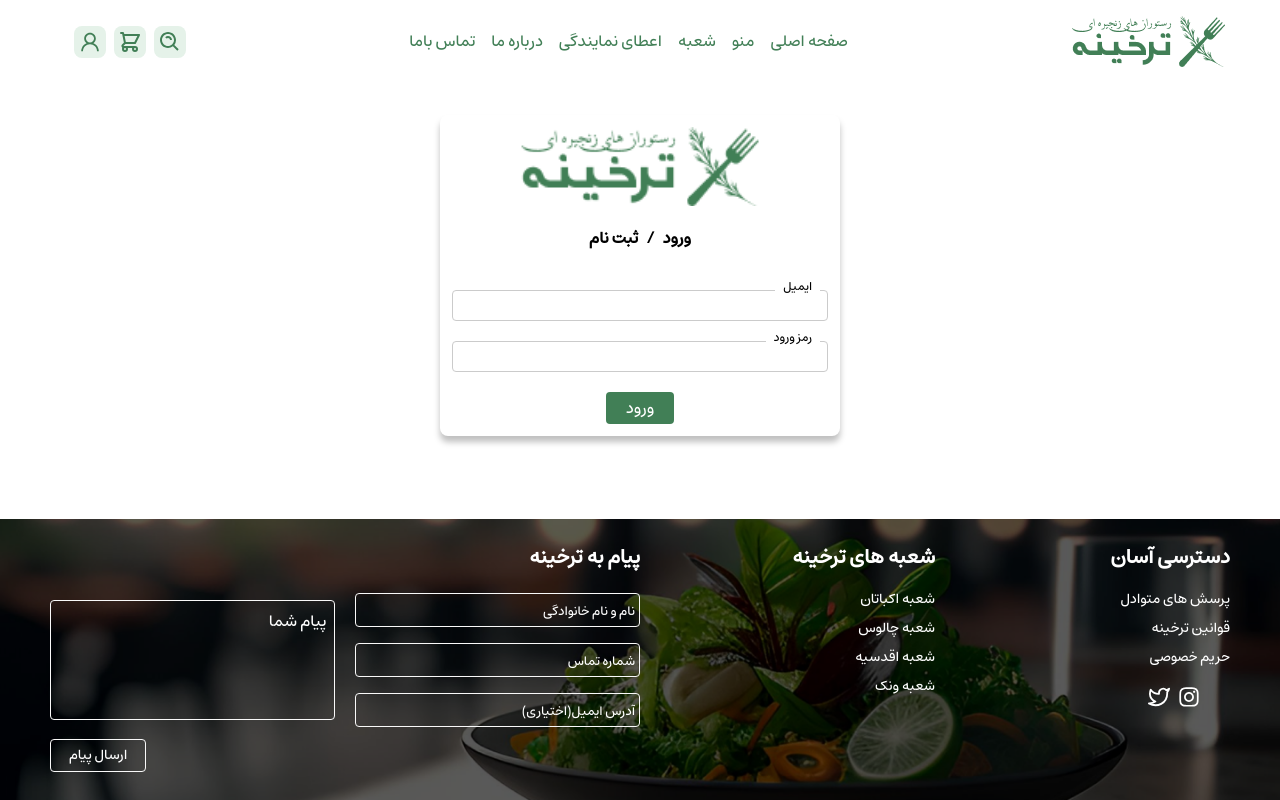
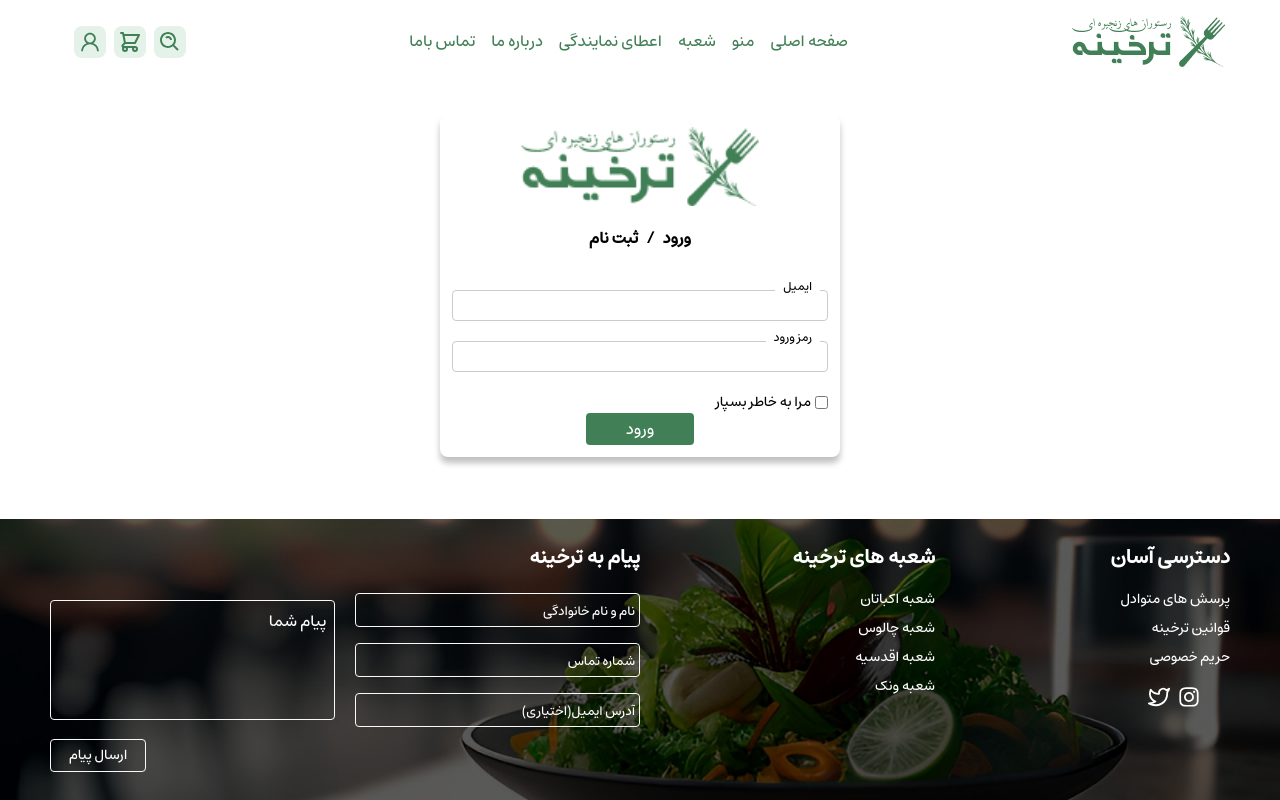
Before and after one commit to Reza0101/order-food, a Next.js app: page /login in a window 1280 px wide. Built offline with nearby package versions, Linux system fonts and the light colour scheme; some icons are missing.

Commit message:
add remember user chekbox

```diff
--- a/pages/login.tsx
+++ b/pages/login.tsx
@@ -8,6 +8,8 @@ import { AxiosError } from "axios";
 import { useRouter } from "next/router";
 import { useDispatch } from "react-redux";
 import { loginUser } from "@/Redux/store/user";
+import { useState } from "react";
+import { decodeJWT } from "@/hooks/decode_jwt";
 
 // Type for inputs form
 type IFormInput = {
@@ -17,13 +19,13 @@ type IFormInput = {
 };
 
 const login = () => {
-
-  const dispatch = useDispatch()
+  const dispatch = useDispatch();
+  const [rememberUser, setRememberUser] = useState(false);
 
   const deleteInputValue = () => {
-    email.deleteValue()
-    pwd.deleteValue()
-  }
+    email.deleteValue();
+    pwd.deleteValue();
+  };
   const { push } = useRouter();
   const {
     register,
@@ -43,14 +45,18 @@ const login = () => {
         pwd: pwd.value,
       });
 
-      const accessToken = JSON.parse(responseLogin.request.response).accessToken
-
+      const accessToken = JSON.parse(
+        responseLogin.request.response
+      ).accessToken;
 
       if (responseLogin.status === 200) {
+        localStorage.setItem("rememberFood", JSON.stringify(rememberUser));
         useToast("لاگین با موفقیت انجام شد.", "success");
-        dispatch(loginUser({email: email.value, password: pwd.value, accessToken}))
-        deleteInputValue()
-
+        const {email, role } = decodeJWT(accessToken)
+        dispatch(
+          loginUser({ email, role, accessToken, authState: true })
+        );
+        deleteInputValue();
       }
 
       setTimeout(() => {
@@ -60,7 +66,7 @@ const login = () => {
       if (err instanceof AxiosError) {
         if (err.response?.status === 401) {
           useToast("لطفا ابتدا ثبت نام کنید.", "error");
-          deleteInputValue()
+          deleteInputValue();
         }
       }
     }
@@ -144,11 +150,19 @@ const login = () => {
             )}
           </div>
 
+          <div className="flex items-center gap-1 text-[14px]">
+            <input
+              onChange={() => setRememberUser((prev) => !prev)}
+              className="cursor-pointer"
+              type="checkbox"
+            />
+            <p>مرا به خاطر بسپار</p>
+          </div>
+
           <div className="w-full flex justify-center items-center">
             <button
               type="submit"
-              // disabled={!errors ? false : true}
-              className={`text-white mx-auto block bg-primary w-full py-1 rounded-4 sm:w-fit sm:px-5`}
+              className={`text-white mx-auto block bg-primary w-full py-1 rounded-4 sm:w-fit sm:px-10`}
             >
               ورود
             </button>
```
